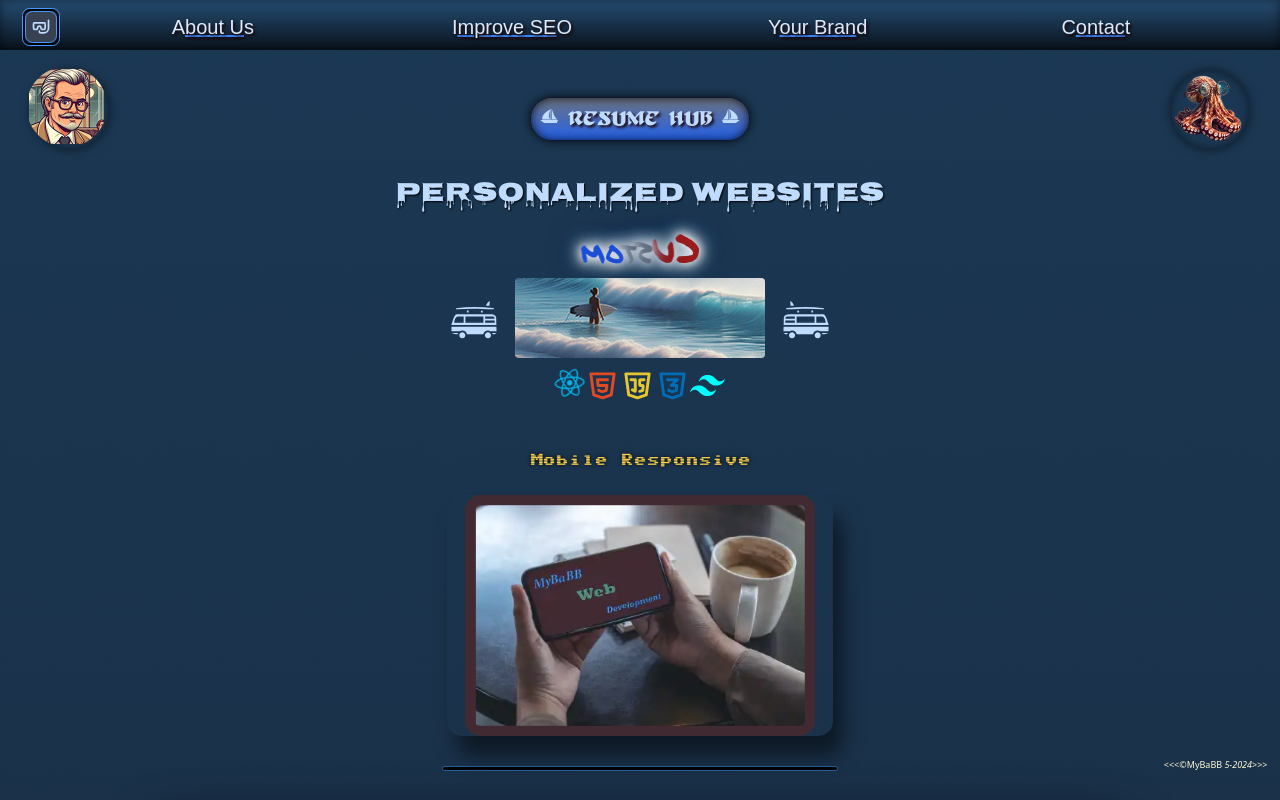
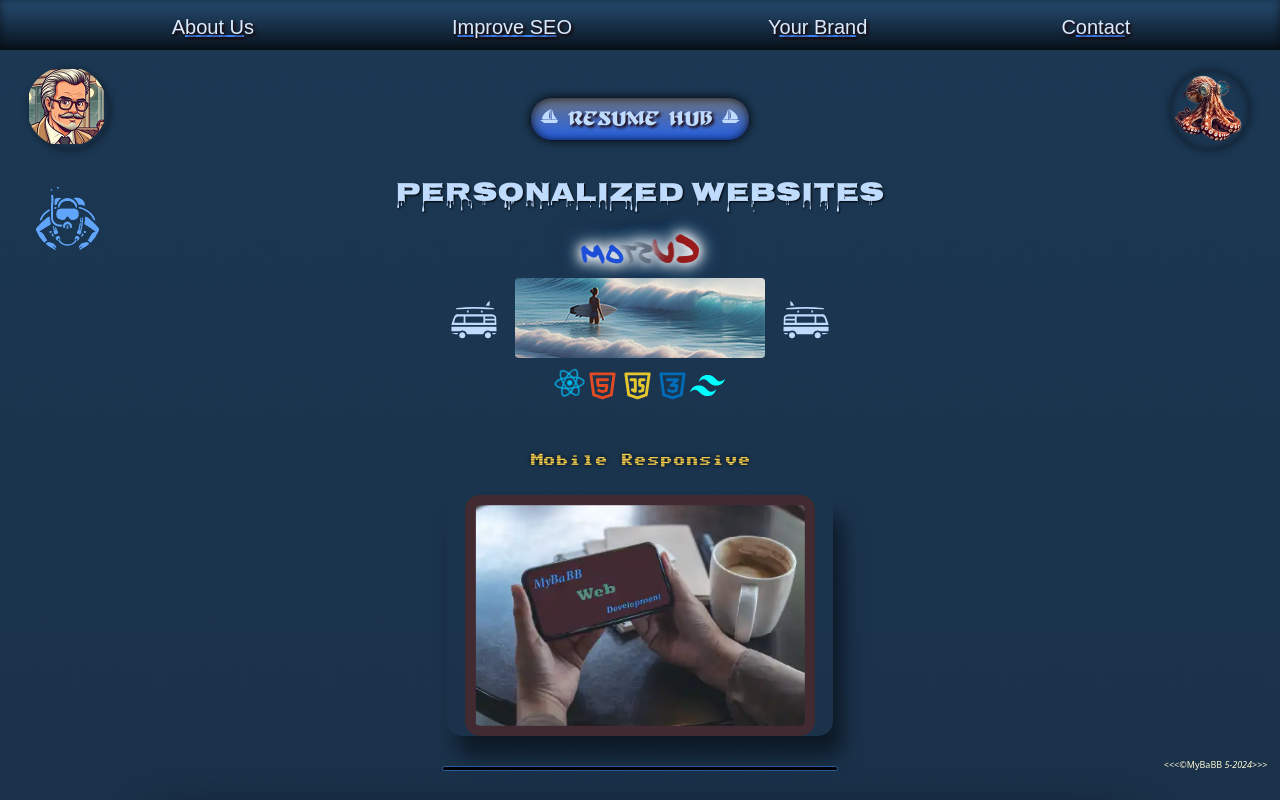
Before and after one commit to MyBaBB/About_MyBaBB, a React (Vite) app: page / in a window 1280 px wide. Shown: the top 800 px of the page. Built offline with nearby package versions, Linux system fonts and the light colour scheme; a web font is replaced by a local one.

Commit message:
installed the diver Down

```diff
--- a/src/components/MainFolder/ContainerFolder/ScubaNavFolder/DiverDown.css
+++ b/src/components/MainFolder/ContainerFolder/ScubaNavFolder/DiverDown.css
@@ -1,35 +1,38 @@
 .diverDown {
+  position:absolute ;
   border: 0px solid #60a5fa;
   border-radius: 50%;
+  padding: 0.4rem;
+  top: 18rem;
+  left: 3rem;
 
-  padding: 0.4rem;
 }
 .diverDownWrapper :hover {
-  background-color: rgba(96, 165, 250, 0.1);
-  border-radius: 50%;
+  background-color: rgba(255, 255, 255, .1);
+
+
 }
-
-.dataToolTip3 {
+.dataToolTip23 {
   top: -2px;
 }
-.dataToolTip3:hover::before,
-.dataToolTip3:hover::after {
+.dataToolTip23:hover::before,
+.dataToolTip23:hover::after {
   --scale: 1;
 }
-.dataToolTip3::before {
+.dataToolTip23::before {
   content: "";
-  font-size: 1.2rem;
-  background: radial-gradient(#6a5555, #492407);
+  background: radial-gradient(black, #492407);
   color: #dbeafe;
   width: max-content;
   position: absolute;
   content: attr(data-tool-tip);
+  top: 26.85rem;
+  left: 11rem;
   transform: translateX(-100%) scale(var(--scale));
   transform-origin: top left;
   transition: ease-in 0.25s;
-  left: 12rem;
-  top: 8.5rem;
-  border: 1px solid #867575;
+
+  background: radial-gradient(black, #492407);
   border-radius: 10px;
   padding-top: 3px;
   padding-bottom: 3px;
@@ -37,21 +40,27 @@
   padding-right: 2rem;
   --scale: 0;
   z-index: 3;
+
 }
-.dataToolTip3::after {
+.dataToolTip23::after {
   content: "";
-
   width: 15px;
   height: 15px;
   position: absolute;
   padding: 0.1em 0.1em 0.2em 0.1em;
-  top: 5.9rem;
-  left: 2.5rem;
+
+  top: 24.25rem;
+  left: 6.5rem;
   transform: translateX(-35%) scale(var(--scale));
-  transform-origin: bottom left;
+  transform-origin: bottom center;
   transition: 0.25s;
+
   border: 15px solid transparent;
-  border-bottom: #6a5555 10px solid;
+  border-bottom: #492407 10px solid;
+
   --scale: 0;
   z-index: 1;
 }
+.dataToolTip23 {
+  top: -2px;
+}
--- a/src/components/MainFolder/ContainerFolder/ScubaNavFolder/DiverDown.jsx
+++ b/src/components/MainFolder/ContainerFolder/ScubaNavFolder/DiverDown.jsx
@@ -4,13 +4,15 @@
 import "./DiverDown.css";
 const ScubaSpearComponent = () => {
   return (
-    <div>
+    <div className="dataToolTip23 font-LibreBaskerville hidden sm:block"
+    data-tool-tip="Go Down" >
       <img
         src={DiverDown}
         alt="Diver Down"
-        width={55}
-        height={55}
+        width={75}
+        height={75}
         className="diverDown"
+
       />
     </div>
   );
--- a/src/components/MainFolder/ContainerFolder/ScubaNavFolder/ScubaManNav.jsx
+++ b/src/components/MainFolder/ContainerFolder/ScubaNavFolder/ScubaManNav.jsx
@@ -11,7 +11,7 @@
       >
         <a href="#">
           <div
-            id="toScubaMask"
+            id="scubaSpear"
             className="absolute bottom-4 left-4 z-50 h-[fit] w-[fit]
                                   rounded-xl border-[1px] border-varLIGHTBLUEFEATHER "
           >
--- a/src/components/MainFolder/ContainerFolder/ScubaNavFolder/ScubaMask.jsx
+++ b/src/components/MainFolder/ContainerFolder/ScubaNavFolder/ScubaMask.jsx
@@ -24,7 +24,7 @@
                                  p-2 hover:bg-black xxs:bg-gray-700"
               >
                 <span className="NavbarTitle4">
-                  <div className="  hidden sm:block  ">
+                  <div id="scubaSpear" className="  hidden sm:block  ">
                     <TbScubaMask size={20} className="z-50 text-blue-200  " />
                   </div>
                 </span>
--- a/src/components/MainFolder/ContainerFolder/ScubaNavFolder/ScubaNav.css
+++ b/src/components/MainFolder/ContainerFolder/ScubaNavFolder/ScubaNav.css
@@ -1,58 +1,6 @@
 .NavbarTitle4 {
   text-shadow: 2px 2px 3px #1c0303;
 }
-.dataToolTip23 {
-  top: -2px;
-}
-.dataToolTip23:hover::before,
-.dataToolTip23:hover::after {
-  --scale: 1;
-}
-.dataToolTip23::before {
-  content: "";
-  background: radial-gradient(black, #492407);
-  color: #dbeafe;
-  width: max-content;
-  position: absolute;
-  content: attr(data-tool-tip);
-
-  left: 0;
-  transform: translateX(-100%) scale(var(--scale));
-  transform-origin: top left;
-  transition: ease-in 0.25s;
-  bottom: -3.85rem;
-  background: radial-gradient(black, #492407);
-  border-radius: 10px;
-  padding-top: 3px;
-  padding-bottom: 3px;
-  padding-left: 2rem;
-  padding-right: 2rem;
-  --scale: 0;
-  z-index: 3;
-  left: 14rem;
-}
-.dataToolTip23::after {
-  content: "";
-  top: 2.9rem;
-  width: 15px;
-  height: 15px;
-  position: absolute;
-  padding: 0.1em 0.1em 0.2em 0.1em;
-  left: 50%;
-  transform: translateX(-35%) scale(var(--scale));
-  transform-origin: bottom center;
-  transition: 0.25s;
-
-  border: 15px solid transparent;
-  border-bottom: #492407 10px solid;
-
-  --scale: 0;
-  z-index: 1;
-}
-.dataToolTip23 {
-  top: -2px;
-}
-
 .scubaMan {
   transform: scaleX(-1);
 }
--- a/src/components/MainFolder/ContainerFolder/SecurityEyeFolder/SecurityEye.jsx
+++ b/src/components/MainFolder/ContainerFolder/SecurityEyeFolder/SecurityEye.jsx
@@ -85,7 +85,7 @@
         <div className="relative mx-12">
           <br />
           <p
-            className="font-blackopsone p-1 text-center text-varBoneWhite"
+            className="font-BlackOpsOne p-1 text-center text-blue-300"
             style={{ fontSize: "25px", textShadow: "2px 2px 3px #1c0303" }}
           >
             Here at this portal you can leave a message directly to your Web
@@ -96,7 +96,7 @@
             We always work on Ideas to improve your Advertising Campaign.
           </p>
           <br />
-          <p className="font-sans text-xl text-emerald-50">
+          <p className="font-LibreBaskerville text-xl text-emerald-50">
             The Branding process is a Fundamental step in Web Development,
             particularly for the developers, who must prepare for the intricate
             work ahead.
@@ -108,7 +108,7 @@
             shortcuts here; every aspect of the development process is tailored
             to meet the unique needs of each project.
           </p>
-          <p className="font-Sansita mt-4 text-2xl text-emerald-50">
+          <p className="font-LibreBaskerville mt-4 text-2xl text-emerald-50">
             If you require a custom order, please do not hesitate to contact us
             below for a personalized estimate. Alternatively, we are also
             developing unique designs to offer for sale in the future.
--- a/src/components/MainFolder/NavbarFolder/NavbarLinks.jsx
+++ b/src/components/MainFolder/NavbarFolder/NavbarLinks.jsx
@@ -1,6 +1,5 @@
-import ScubaMask from "../ContainerFolder/ScubaNavFolder/ScubaMask";
 import "./NavbarLinks.css";
-// import { TbScubaMask } from "react-icons/tb";
+
 const NavbarLinks = () => {
   return (
     <div>
@@ -121,7 +120,6 @@
               </div>
             </a>
 
-            <ScubaMask />
           </nav>
 
           {/* xxxxxxxxxxxxx new area with data tool tips above xxxxxxxxxxxxx */}
--- a/src/components/MainFolder/NavbarFolder/TopLogosFolder/TopLogos.css
+++ b/src/components/MainFolder/NavbarFolder/TopLogosFolder/TopLogos.css
@@ -12,7 +12,7 @@
   transform: translateX(-50%) scale(var(--scale));
   transform-origin: top right;
   transition: ease-in 0.25s;
-  bottom: -3.25rem;
+  bottom: -2.80rem;
   right: -1rem;
   border-radius: 10px;
   color: #dbeafe;
@@ -53,7 +53,7 @@
   position: absolute;
   content: attr(data-tool-tip);
   padding: 0.1em 0.1em 0.2em 0.1em;
-  bottom: -2.95rem;
+  bottom: -1.75rem;
   left: 9.5rem;
   transform: translateX(-50%) scale(var(--scale));
   transform-origin: top left;
@@ -80,7 +80,7 @@
   transform-origin: bottom left;
   transition: 0.35s;
   left: 7rem;
-  bottom: -.6rem;
+  bottom: .3rem;
   border: 15px solid transparent;
   border-bottom: #492407 10px solid;
   color: #492407;
--- a/src/components/MainFolder/NavbarFolder/TopLogosFolder/TopLogos.jsx
+++ b/src/components/MainFolder/NavbarFolder/TopLogosFolder/TopLogos.jsx
@@ -3,6 +3,9 @@
 import OctoGlasses from "./OctoGlasses.png";
 import NotMe from "./NewMe.png";
 import "./TopLogos.css";
+import DiverDown from "../../ContainerFolder/ScubaNavFolder/DiverDown";
+import "../../ContainerFolder/ScubaNavFolder/DiverDown.css";
+
 // import ContactButton from "../../ContainerFolder/ContactUsFolder/ContactUs";
 
 const TopLogos = () => {
@@ -11,7 +14,7 @@
       <div className="relative mt-[5rem] flex h-fit w-screen justify-between px-12  dark:bg-black  dark:text-white">
         <a href="https://mybabb.com">
           <div
-            className="dataToolTip82  Libre_Baskerville hidden sm:block"
+            className="dataToolTip82  font-LibreBaskerville hidden sm:block"
             data-tool-tip="My Home Page"
           >
             <div
@@ -37,7 +40,7 @@
 
         <a href="https://resume-hub.mybabb.com">
           <div
-            className="dataToolTip81  Libre_Baskerville hidden sm:block"
+            className="dataToolTip81  font-LibreBaskerville hidden sm:block"
             data-tool-tip="Portfolio Hub "
           >
             <div
@@ -61,6 +64,13 @@
           </div>
         </a>
       </div>
+
+      <div className="diverDownWrapper w-fit ">
+              <a href="#scubaSpear">
+                 <DiverDown />
+              </a>
+      </div>
+
     </div>
   );
 };
```
